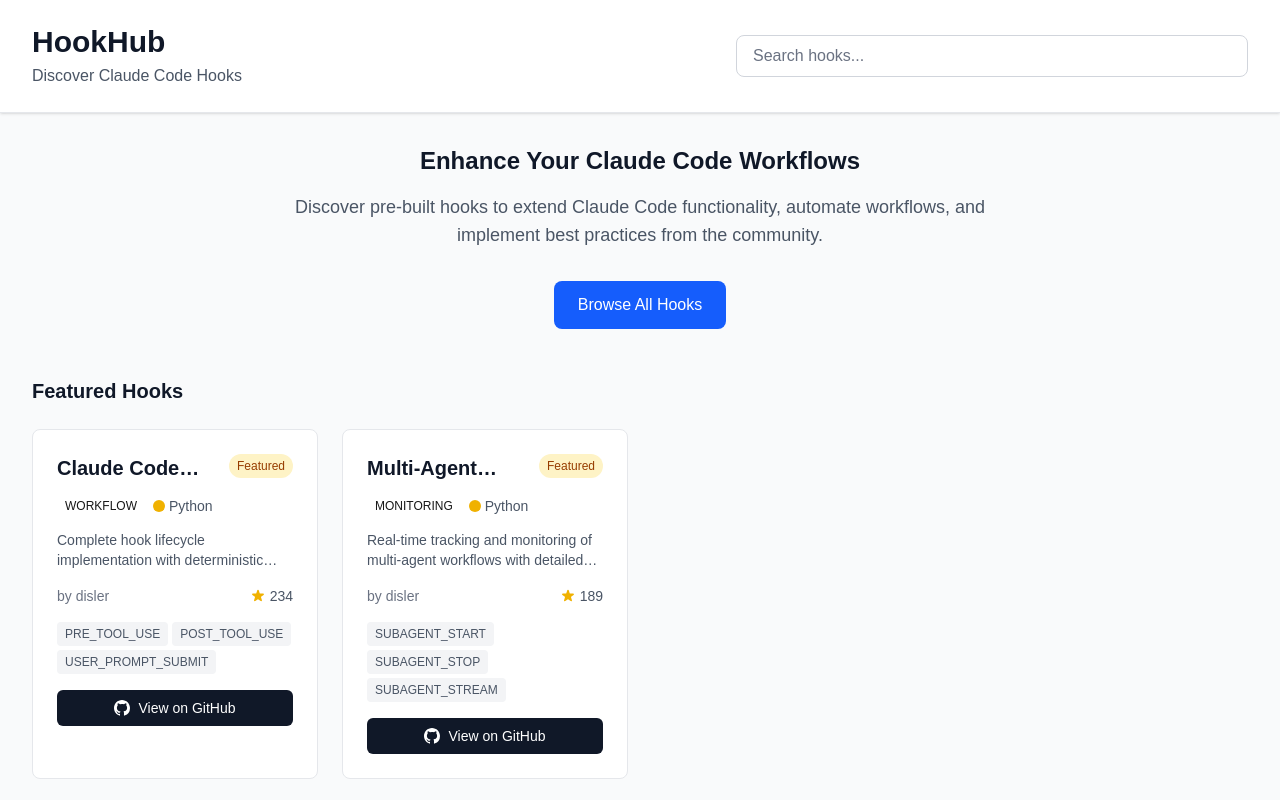
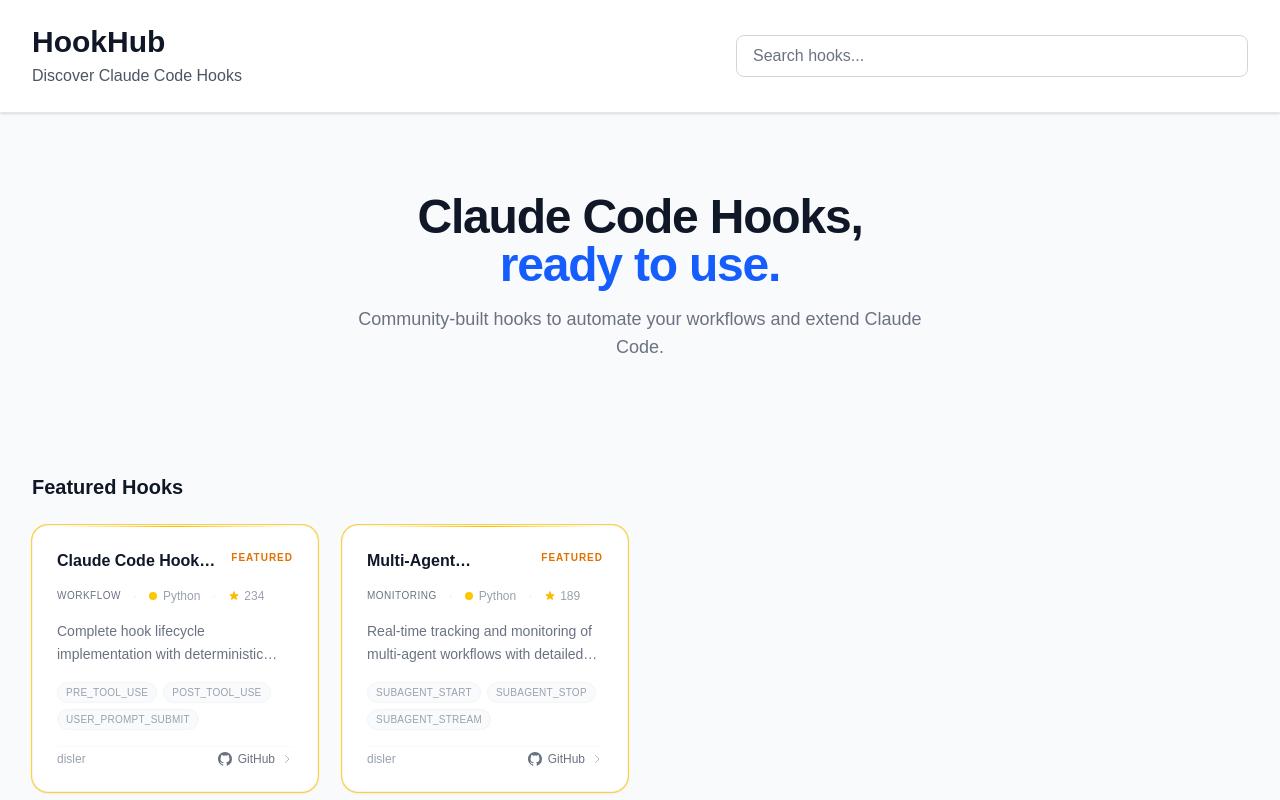
Before and after one commit to emarco177/claude-code-crash-course, a Next.js app in the folder hookhub/: page / in a window 1280 px wide. Shown: the top 800 px of the page. Built offline with nearby package versions, Linux system fonts and the light colour scheme.

Commit message:
improved hookcard

```diff
--- a/hookhub/src/app/page.tsx
+++ b/hookhub/src/app/page.tsx
@@ -32,21 +32,14 @@
       </header>
 
       <main className="max-w-7xl mx-auto px-4 sm:px-6 lg:px-8 py-8">
-        <section className="mb-12">
-          <div className="text-center max-w-3xl mx-auto mb-8">
-            <h2 className="text-2xl font-semibold text-gray-900 dark:text-white mb-4">
-              Enhance Your Claude Code Workflows
-            </h2>
-            <p className="text-gray-600 dark:text-gray-400 text-lg">
-              Discover pre-built hooks to extend Claude Code functionality, automate workflows,
-              and implement best practices from the community.
-            </p>
-          </div>
-          <div className="text-center">
-            <button className="inline-flex items-center px-6 py-3 bg-blue-600 hover:bg-blue-700 text-white font-medium rounded-lg transition-colors duration-200">
-              Browse All Hooks
-            </button>
-          </div>
+        <section className="mb-16 py-12 text-center">
+          <h2 className="text-5xl font-bold tracking-tight text-gray-900 dark:text-white mb-4">
+            Claude Code Hooks,<br />
+            <span className="text-blue-600 dark:text-blue-400">ready to use.</span>
+          </h2>
+          <p className="text-gray-500 dark:text-gray-400 text-lg max-w-xl mx-auto">
+            Community-built hooks to automate your workflows and extend Claude Code.
+          </p>
         </section>
 
         {featuredHooks.length > 0 && (
--- a/hookhub/src/components/HookCard.tsx
+++ b/hookhub/src/components/HookCard.tsx
@@ -1,92 +1,104 @@
-import { Hook, HookCategory } from '@/types/hook';
+import { Hook } from '@/types/hook';
 
 interface HookCardProps {
   hook: Hook;
 }
 
-const categoryColors: Record<string, string> = {
-  [HookCategory.MONITORING]: 'bg-blue-100 text-blue-800 dark:bg-blue-900 dark:text-blue-200',
-  [HookCategory.SECURITY]: 'bg-red-100 text-red-800 dark:bg-red-900 dark:text-red-200',
-  [HookCategory.WORKFLOW]: 'bg-green-100 text-green-800 dark:bg-green-900 dark:text-green-200',
-  [HookCategory.TESTING]: 'bg-yellow-100 text-yellow-800 dark:bg-yellow-900 dark:text-yellow-200',
-  [HookCategory.INTEGRATION]: 'bg-purple-100 text-purple-800 dark:bg-purple-900 dark:text-purple-200',
-  [HookCategory.UTILITY]: 'bg-gray-100 text-gray-800 dark:bg-gray-900 dark:text-gray-200',
-  [HookCategory.LEARNING]: 'bg-indigo-100 text-indigo-800 dark:bg-indigo-900 dark:text-indigo-200',
-  [HookCategory.TEAM]: 'bg-pink-100 text-pink-800 dark:bg-pink-900 dark:text-pink-200',
-};
-
-const languageColors: Record<string, string> = {
-  'Python': 'bg-yellow-500',
-  'JavaScript': 'bg-yellow-400',
-  'TypeScript': 'bg-blue-500',
-  'PHP': 'bg-indigo-600',
-  'Go': 'bg-cyan-500',
+const languageDot: Record<string, string> = {
+  'Python': 'bg-yellow-400',
+  'JavaScript': 'bg-yellow-300',
+  'TypeScript': 'bg-blue-400',
+  'PHP': 'bg-indigo-400',
+  'Go': 'bg-cyan-400',
 };
 
 export default function HookCard({ hook }: HookCardProps) {
   return (
-    <div className="bg-white dark:bg-gray-800 rounded-lg border border-gray-200 dark:border-gray-700 p-6 hover:shadow-lg transition-shadow duration-200">
-      <div className="flex items-start justify-between mb-3">
-        <h3 className="text-xl font-semibold text-gray-900 dark:text-white line-clamp-1">
+    <div className={`
+      group relative flex flex-col bg-white dark:bg-gray-900
+      rounded-2xl border border-gray-100 dark:border-gray-800
+      p-6 gap-4
+      shadow-sm hover:shadow-xl hover:-translate-y-0.5
+      transition-all duration-300 ease-out
+      ${hook.featured ? 'ring-1 ring-amber-300 dark:ring-amber-500/50' : ''}
+    `}>
+
+      {hook.featured && (
+        <div className="absolute top-0 left-6 right-6 h-px bg-gradient-to-r from-transparent via-amber-400 to-transparent" />
+      )}
+
+      {/* Header */}
+      <div className="flex items-start justify-between gap-3">
+        <h3 className="text-base font-semibold text-gray-900 dark:text-white leading-snug line-clamp-1">
           {hook.name}
         </h3>
         {hook.featured && (
-          <span className="flex-shrink-0 bg-amber-100 text-amber-800 dark:bg-amber-900 dark:text-amber-200 text-xs font-medium px-2 py-1 rounded-full">
+          <span className="flex-shrink-0 text-[10px] font-semibold tracking-widest uppercase text-amber-600 dark:text-amber-400">
             Featured
           </span>
         )}
       </div>
 
-      <div className="flex items-center gap-2 mb-3">
-        <span className={`text-xs font-medium px-2 py-1 rounded-full ${categoryColors[hook.category]}`}>
+      {/* Meta row */}
+      <div className="flex items-center gap-3 text-xs text-gray-400 dark:text-gray-500">
+        <span className="font-medium text-gray-500 dark:text-gray-400 uppercase tracking-wider text-[10px]">
           {hook.category}
         </span>
-        <div className="flex items-center gap-1">
-          <div className={`w-3 h-3 rounded-full ${languageColors[hook.language] || 'bg-gray-400'}`}></div>
-          <span className="text-sm text-gray-600 dark:text-gray-400">{hook.language}</span>
-        </div>
+        <span className="text-gray-200 dark:text-gray-700">·</span>
+        <span className="flex items-center gap-1.5">
+          <span className={`w-2 h-2 rounded-full ${languageDot[hook.language] || 'bg-gray-400'}`} />
+          {hook.language}
+        </span>
+        {hook.stars != null && (
+          <>
+            <span className="text-gray-200 dark:text-gray-700">·</span>
+            <span className="flex items-center gap-1">
+              <svg className="w-3 h-3 text-amber-400" fill="currentColor" viewBox="0 0 20 20">
+                <path d="M9.049 2.927c.3-.921 1.603-.921 1.902 0l1.07 3.292a1 1 0 00.95.69h3.462c.969 0 1.371 1.24.588 1.81l-2.8 2.034a1 1 0 00-.364 1.118l1.07 3.292c.3.921-.755 1.688-1.54 1.118l-2.8-2.034a1 1 0 00-1.175 0l-2.8 2.034c-.784.57-1.838-.197-1.539-1.118l1.07-3.292a1 1 0 00-.364-1.118L2.98 8.72c-.783-.57-.38-1.81.588-1.81h3.461a1 1 0 00.951-.69l1.07-3.292z" />
+              </svg>
+              {hook.stars}
+            </span>
+          </>
+        )}
       </div>
 
-      <p className="text-gray-600 dark:text-gray-300 text-sm mb-4 line-clamp-2">
+      {/* Description */}
+      <p className="text-sm text-gray-500 dark:text-gray-400 leading-relaxed line-clamp-2 flex-1">
         {hook.description}
       </p>
 
-      <div className="flex items-center justify-between mb-4">
-        <span className="text-sm text-gray-500 dark:text-gray-400">
-          by {hook.author}
-        </span>
-        {hook.stars && (
-          <div className="flex items-center gap-1">
-            <svg className="w-4 h-4 text-yellow-500" fill="currentColor" viewBox="0 0 20 20">
-              <path d="M9.049 2.927c.3-.921 1.603-.921 1.902 0l1.07 3.292a1 1 0 00.95.69h3.462c.969 0 1.371 1.24.588 1.81l-2.8 2.034a1 1 0 00-.364 1.118l1.07 3.292c.3.921-.755 1.688-1.54 1.118l-2.8-2.034a1 1 0 00-1.175 0l-2.8 2.034c-.784.57-1.838-.197-1.539-1.118l1.07-3.292a1 1 0 00-.364-1.118L2.98 8.72c-.783-.57-.38-1.81.588-1.81h3.461a1 1 0 00.951-.69l1.07-3.292z" />
-            </svg>
-            <span className="text-sm text-gray-600 dark:text-gray-400">{hook.stars}</span>
-          </div>
-        )}
-      </div>
-
-      <div className="flex flex-wrap gap-1 mb-4">
+      {/* Hook type pills */}
+      <div className="flex flex-wrap gap-1.5">
         {hook.hookTypes.map((type) => (
           <span
             key={type}
-            className="text-xs bg-gray-100 dark:bg-gray-700 text-gray-600 dark:text-gray-300 px-2 py-1 rounded"
+            className="text-[10px] font-medium tracking-wide uppercase px-2 py-0.5 rounded-full bg-gray-50 dark:bg-gray-800 text-gray-400 dark:text-gray-500 border border-gray-100 dark:border-gray-700"
           >
             {type}
           </span>
         ))}
       </div>
 
+      {/* Footer */}
+      <div className="flex items-center justify-between pt-1 border-t border-gray-50 dark:border-gray-800">
+        <span className="text-xs text-gray-400 dark:text-gray-600">
+          {hook.author}
+        </span>
         <a
           href={hook.githubUrl}
           target="_blank"
           rel="noopener noreferrer"
-        className="inline-flex items-center gap-2 text-sm bg-gray-900 dark:bg-white text-white dark:text-gray-900 px-4 py-2 rounded-md hover:bg-gray-800 dark:hover:bg-gray-100 transition-colors duration-200 w-full justify-center"
+          className="inline-flex items-center gap-1.5 text-xs font-medium text-gray-500 dark:text-gray-400 hover:text-gray-900 dark:hover:text-white transition-colors duration-200"
         >
-        <svg className="w-4 h-4" fill="currentColor" viewBox="0 0 20 20">
+          <svg className="w-3.5 h-3.5" fill="currentColor" viewBox="0 0 20 20">
             <path fillRule="evenodd" d="M10 0C4.477 0 0 4.484 0 10.017c0 4.425 2.865 8.18 6.839 9.504.5.092.682-.217.682-.483 0-.237-.008-.868-.013-1.703-2.782.605-3.369-1.343-3.369-1.343-.454-1.158-1.11-1.466-1.11-1.466-.908-.62.069-.608.069-.608 1.003.07 1.531 1.032 1.531 1.032.892 1.53 2.341 1.088 2.91.832.092-.647.35-1.088.636-1.338-2.22-.253-4.555-1.113-4.555-4.951 0-1.093.39-1.988 1.029-2.688-.103-.253-.446-1.272.098-2.65 0 0 .84-.27 2.75 1.026A9.564 9.564 0 0110 4.844c.85.004 1.705.115 2.504.337 1.909-1.296 2.747-1.027 2.747-1.027.546 1.379.203 2.398.1 2.651.64.7 1.028 1.595 1.028 2.688 0 3.848-2.339 4.695-4.566 4.942.359.31.678.921.678 1.856 0 1.338-.012 2.419-.012 2.747 0 .268.18.58.688.482A10.019 10.019 0 0020 10.017C20 4.484 15.522 0 10 0z" clipRule="evenodd" />
           </svg>
-        View on GitHub
+          GitHub
+          <svg className="w-3 h-3 opacity-50 group-hover:opacity-100 group-hover:translate-x-0.5 transition-all" fill="none" stroke="currentColor" viewBox="0 0 24 24">
+            <path strokeLinecap="round" strokeLinejoin="round" strokeWidth={2} d="M9 5l7 7-7 7" />
+          </svg>
         </a>
+      </div>
     </div>
   );
 }
```
Also changed, not shown: 1 other file (tests, documents, lock files or other folders). Lines whose indentation alone changed are shown as unchanged.
